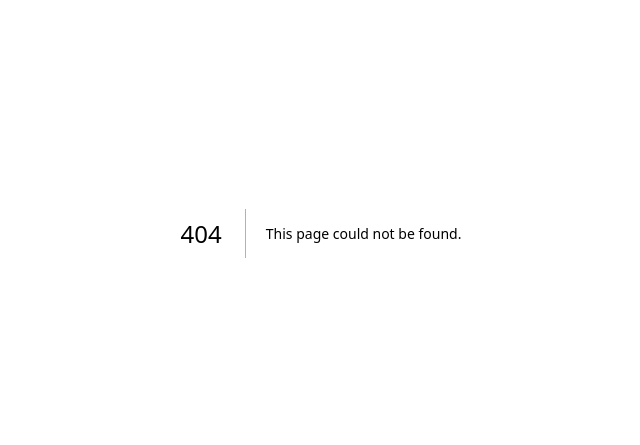
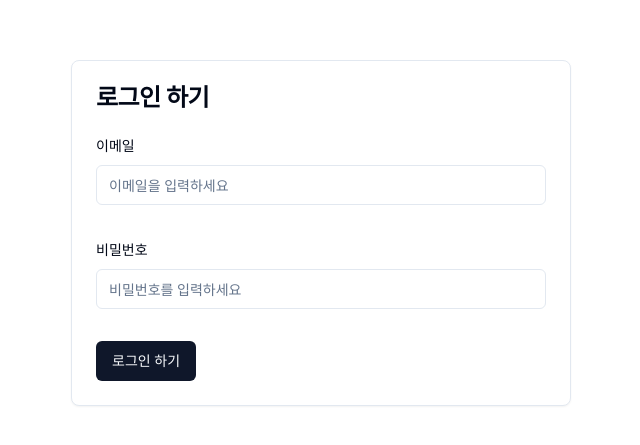
Before and after one commit to LeeDongTak/dev-camp-login, a Next.js app: page /sign-in in a window 1280 px wide. Before the commit this address had no page. Shown: the part 167-612 px from the top of the page, without its empty margins (319-959 px from the left). Built offline with nearby package versions, Linux system fonts and the light colour scheme.

Commit message:
update/ui 로그인 페이지 만들기
로그인 페이지 ui를 만들고 zod와 react-hook-form을 연결하여 유효성 검사를 할 수 있도록 하였습니다

```diff
--- /dev/null
+++ b/src/components/component/sign-in/SignIn.tsx
@@ -0,0 +1,75 @@
+import { Button } from "@/components/ui/button";
+import { Card, CardContent, CardHeader, CardTitle } from "@/components/ui/card";
+import {
+  Form,
+  FormField,
+  FormItem,
+  FormLabel,
+  FormMessage,
+} from "@/components/ui/form";
+import { Input } from "@/components/ui/input";
+import { cn } from "@/lib/utils";
+import { SignInValueType } from "@/types/type";
+import { signInSchema } from "@/validation/sign-in";
+import { zodResolver } from "@hookform/resolvers/zod";
+import React from "react";
+import { useForm } from "react-hook-form";
+
+const SignIn = () => {
+  const form = useForm<SignInValueType>({
+    resolver: zodResolver(signInSchema),
+    defaultValues: {
+      email: "",
+      password: "",
+    },
+  });
+
+  const onSubmit = () => {};
+
+  return (
+    <Card
+      className={cn(
+        " fixed top-[50%] left-[50%] translate-x-[-50%] translate-y-[-50%] w-[500px]"
+      )}
+    >
+      <CardHeader>
+        <CardTitle>로그인 하기</CardTitle>
+      </CardHeader>
+      <CardContent>
+        <Form {...form}>
+          <form onSubmit={form.handleSubmit(onSubmit)} className="space-y-8">
+            <FormField
+              control={form.control}
+              name="email"
+              render={({ field }) => (
+                <FormItem>
+                  <FormLabel>이메일</FormLabel>
+                  <Input placeholder="이메일을 입력하세요" {...field} />
+                  <FormMessage />
+                </FormItem>
+              )}
+            />
+            <FormField
+              control={form.control}
+              name="password"
+              render={({ field }) => (
+                <FormItem>
+                  <FormLabel>비밀번호</FormLabel>
+                  <Input
+                    type="password"
+                    placeholder="비밀번호를 입력하세요"
+                    {...field}
+                  />
+                  <FormMessage />
+                </FormItem>
+              )}
+            />
+            <Button type="submit">로그인 하기</Button>
+          </form>
+        </Form>
+      </CardContent>
+    </Card>
+  );
+};
+
+export default SignIn;
--- /dev/null
+++ b/src/pages/sign-in/index.tsx
@@ -0,0 +1,6 @@
+import SignIn from "@/components/component/sign-in/SignIn";
+import React from "react";
+
+const SignInPage = () => <SignIn />;
+
+export default SignInPage;
```
